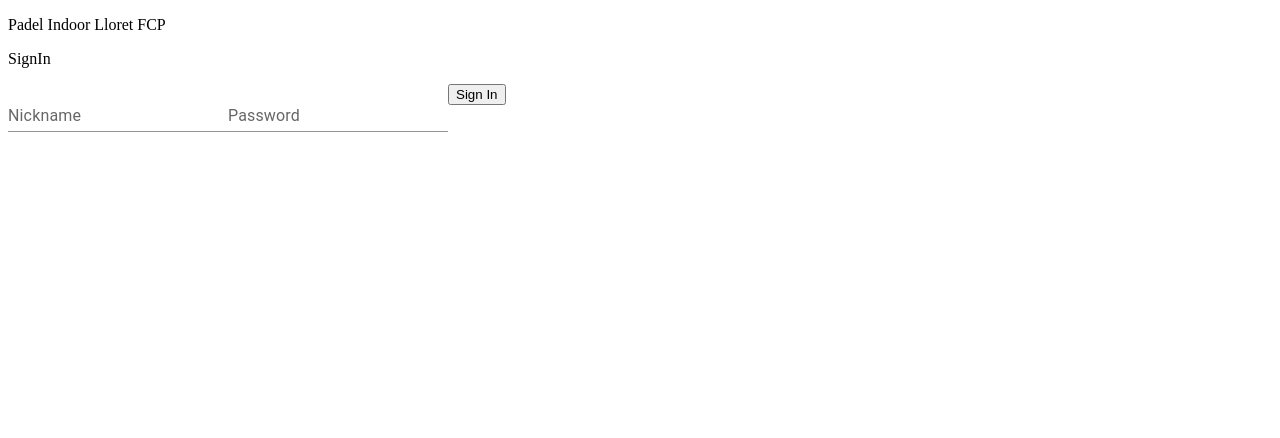
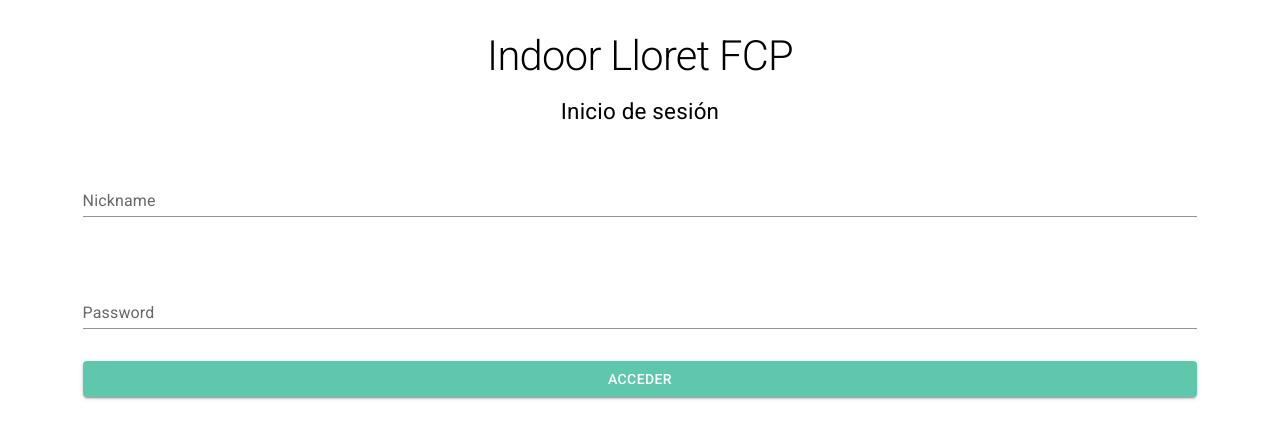
Before and after one commit to mpfullstack/padeleo-app-nextjs, a Next.js app: page / in a window 1280 px wide. Shown: the top 438 px of the page. Built offline with nearby package versions, Linux system fonts and the light colour scheme.

Commit message:
feat: Sign in page with basic layout

```diff
--- a/package.json
+++ b/package.json
@@ -16,6 +16,7 @@
     "@emotion/react": "^11.10.5",
     "@emotion/server": "^11.10.0",
     "@emotion/styled": "^11.10.5",
+    "@fontsource/roboto": "^4.5.8",
     "@mui/lab": "^5.0.0-alpha.120",
     "@mui/material": "^5.11.9",
     "@mui/x-date-pickers": "^5.0.19",
--- /dev/null
+++ b/src/modules/common/components/Buttons.tsx
@@ -0,0 +1,10 @@
+import MuiButton, { ButtonProps } from '@mui/material/Button';
+import MuiLoadingButton, { LoadingButtonProps } from '@mui/lab/LoadingButton';
+
+export const Button = (props: ButtonProps) => {
+  return <MuiButton variant="contained" {...props} />;
+};
+
+export const LoadingButton = (props: LoadingButtonProps) => {
+  return <MuiLoadingButton variant="contained" {...props} />;
+};
--- a/src/modules/common/components/Form/TextField.tsx
+++ b/src/modules/common/components/Form/TextField.tsx
@@ -1,7 +1,17 @@
+import styled from 'styled-components';
 import MuiTextField, { TextFieldProps } from '@mui/material/TextField';
 
 const TextField = (props: TextFieldProps) => {
-  return <MuiTextField variant="standard" {...props} />;
+  return (
+    <TextFieldWrapper>
+      <MuiTextField fullWidth variant="standard" {...props} />
+    </TextFieldWrapper>
+  );
 };
 
+const TextFieldWrapper = styled.div`
+  width: 100%;
+  margin: 2rem 0;
+`;
+
 export default TextField;
--- /dev/null
+++ b/src/modules/common/components/Paragraph.tsx
@@ -0,0 +1,12 @@
+import { ReactElement } from 'react';
+import Typography from '@mui/material/Typography';
+
+const Paragraph = ({ children }: { children: ReactElement | string }): JSX.Element => {
+  return (
+    <Typography fontSize={'1.4rem'} gutterBottom>
+      {children}
+    </Typography>
+  );
+};
+
+export default Paragraph;
--- /dev/null
+++ b/src/modules/common/components/Titles.tsx
@@ -0,0 +1,19 @@
+import { ReactElement } from 'react';
+import Typography from '@mui/material/Typography';
+import { Variant } from '@mui/material/styles/createTypography';
+
+const DefaultTitle = ({ variant, children }: { variant: Variant; children: ReactElement | string }): JSX.Element => {
+  return (
+    <Typography variant={variant} gutterBottom>
+      {children}
+    </Typography>
+  );
+};
+
+export const Title = ({ children, ...props }: { children: ReactElement | string }): JSX.Element => {
+  return <DefaultTitle variant="h1">{children}</DefaultTitle>;
+};
+
+export const SubTitle = ({ children }: { children: ReactElement | string }): JSX.Element => {
+  return <DefaultTitle variant="h2">{children}</DefaultTitle>;
+};
--- /dev/null
+++ b/src/modules/common/containers/Layout.tsx
@@ -0,0 +1,36 @@
+import Head from 'next/head';
+import { ReactElement } from 'react';
+import styled from 'styled-components';
+
+const Layout = ({ title, children }: Props): JSX.Element => {
+  return (
+    <>
+      <Head>
+        <title>
+          {title ? `${title} - ` : ''}
+          {`Padel Lloret FCP - Padeleo App`}
+        </title>
+        <meta name="description" content="" />
+        <meta name="viewport" content="width=device-width, initial-scale=1" />
+        <link rel="icon" href="/favicon.ico" />
+      </Head>
+      <Main>{children}</Main>
+    </>
+  );
+};
+
+interface Props {
+  children: ReactElement;
+  title: string;
+}
+
+const Main = styled.main`
+  display: flex;
+  flex-direction: column;
+  align-items: center;
+  max-width: 120rem;
+  width: 98%;
+  margin: 2rem auto 0 auto;
+`;
+
+export default Layout;
--- a/src/modules/user-access/components/SignIn.tsx
+++ b/src/modules/user-access/components/SignIn.tsx
@@ -6,8 +6,11 @@ import { userAccessActions } from '@/modules/user-access/redux/userAccessSlice';
 import { connect, ConnectedProps } from 'react-redux';
 import { User } from '@/modules/users/model';
 import { RootState } from '@/modules/common/redux/store';
-import Link from 'next/link';
 import { useRouter } from 'next/router';
+import { Title } from '@/modules/common/components/Titles';
+import styled from 'styled-components';
+import { Button, LoadingButton } from '@/modules/common/components/Buttons';
+import Paragraph from '@/modules/common/components/Paragraph';
 
 const SignIn = (props: PropsFromRedux) => {
   const router = useRouter();
@@ -24,19 +27,6 @@ const SignIn = (props: PropsFromRedux) => {
 
   const [status, setStatus] = useState<'idle' | 'loading' | 'success' | 'error'>('idle');
 
-  if (status === 'success') {
-    return (
-      <div>
-        <Link href={`/matches`}>{`Go to matches`}</Link>
-        <p>{`Sign In success`}</p>
-      </div>
-    );
-  }
-
-  if (status === 'error') {
-    return <p>{`Sign In error`}</p>;
-  }
-
   const onChange = (e: ChangeEvent<HTMLInputElement | HTMLTextAreaElement>, key: keyof SignInPayload) =>
     setData(state => {
       return {
@@ -46,15 +36,27 @@ const SignIn = (props: PropsFromRedux) => {
     });
 
   return (
-    <div>
-      <p>{`SignIn`}</p>
-      <form
+    <SignInWrapper>
+      <Title>{`Indoor Lloret FCP`}</Title>
+      <Paragraph>{`Inicio de sesión`}</Paragraph>
+
+      {status === 'error' && (
+        <>
+          <Paragraph>{`Se ha producido un error`}</Paragraph>
+          <Button onClick={() => setStatus('idle')}>{`Vuelve a intentarlo`}</Button>
+        </>
+      )}
+
+      {status === 'success' && <Paragraph>{`Inicio de sesión correcto`}</Paragraph>}
+
+      {['idle', 'loading'].includes(status) && (
+        <Form
           noValidate
           autoComplete="off"
           onSubmit={async e => {
             e.preventDefault();
             setStatus('loading');
-          const result = await signIn(formData as SignInPayload);
+            const result = await signIn(formData);
             if (result.success) {
               userLoggedIn(result.result as User);
               setStatus('success');
@@ -73,11 +75,26 @@ const SignIn = (props: PropsFromRedux) => {
             value={formData.password}
           />
 
-        <button type="submit">{`Sign In`}</button>
-      </form>
-    </div>
+          <LoadingButton loading={status === 'loading'} type="submit">{`Acceder`}</LoadingButton>
+        </Form>
+      )}
+    </SignInWrapper>
   );
 };
+
+const SignInWrapper = styled.div`
+  width: 100%;
+  display: flex;
+  flex-direction: column;
+  align-items: center;
+`;
+
+const Form = styled.form`
+  width: 90%;
+  display: flex;
+  flex-direction: column;
+  min-height: 90vh;
+`;
 
 const mapDispatchToProps = { ...userAccessActions };
 const mapStateToProps = (state: RootState) => ({ isLoggedIn: state.userAccess.isLoggedIn });
--- a/src/pages/_app.tsx
+++ b/src/pages/_app.tsx
@@ -6,6 +6,10 @@ import RouteGuard from '@/modules/common/components/RouteGuard';
 import SWRCustomConfig from '@/modules/common/components/SWRCustomConfig';
 import { ThemeProvider } from '@mui/material/styles';
 import theme from '@/theme/theme';
+import '@fontsource/roboto/300.css';
+import '@fontsource/roboto/400.css';
+import '@fontsource/roboto/500.css';
+import '@fontsource/roboto/700.css';
 
 export default function App({ Component, pageProps }: AppProps) {
   return (
--- a/src/pages/index.tsx
+++ b/src/pages/index.tsx
@@ -1,19 +1,10 @@
-import Head from 'next/head';
+import Layout from '@/modules/common/containers/Layout';
 import SignIn from '@/modules/user-access/components/SignIn';
 
 export default function Home() {
   return (
-    <>
-      <Head>
-        <title>{`Padel Lloret FCP - Padeleo App`}</title>
-        <meta name="description" content="" />
-        <meta name="viewport" content="width=device-width, initial-scale=1" />
-        <link rel="icon" href="/favicon.ico" />
-      </Head>
-      <main>
-        <p>{`Padel Indoor Lloret FCP`}</p>
-        <SignIn />
-      </main>
-    </>
+    <Layout title="Inicio de sesión">
+      <SignIn />
+    </Layout>
   );
 }
--- a/src/pages/matches/create.tsx
+++ b/src/pages/matches/create.tsx
@@ -1,5 +1,5 @@
 import { createMatch } from '@/modules/common/services/api';
-import Button from '@/modules/common/components/Button';
+import { Button } from '@/modules/common/components/Buttons';
 import Head from 'next/head';
 import Link from 'next/link';
 
@@ -15,7 +15,6 @@ export default function CreateMatch() {
       <main>
         <p>{`Create Match Route`}</p>
         <Button
-          variant="contained"
           onClick={() => {
             createMatch({
               club: 'rec78JW2gR1Vz7Axi',
--- a/src/theme/theme.ts
+++ b/src/theme/theme.ts
@@ -11,7 +11,21 @@ export const themeOptions: ThemeOptions = {
       main: '#ba54ea',
     },
     text: {
-      primary: 'rgba(0,0,0,0.58)',
+      primary: 'rgba(0,0,0,0.64)',
+    },
+  },
+  typography: {
+    h1: {
+      fontSize: '2.6rem',
+    },
+    h2: {
+      fontSize: '2.3rem',
+    },
+    h3: {
+      fontSize: '2.1rem',
+    },
+    h4: {
+      fontSize: '1.9rem',
     },
   },
 };
```
Also changed, not shown: src/modules/common/components/Button.tsx (deleted, +0 -7 lines), 2 other files (tests, documents, lock files or other folders). Lines whose indentation alone changed are shown as unchanged.
